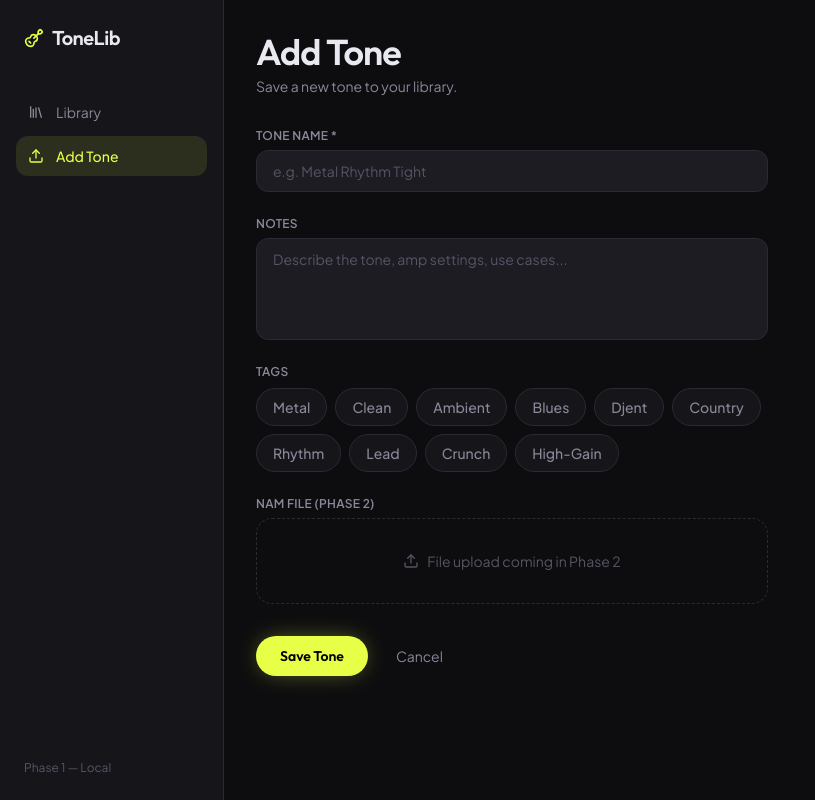
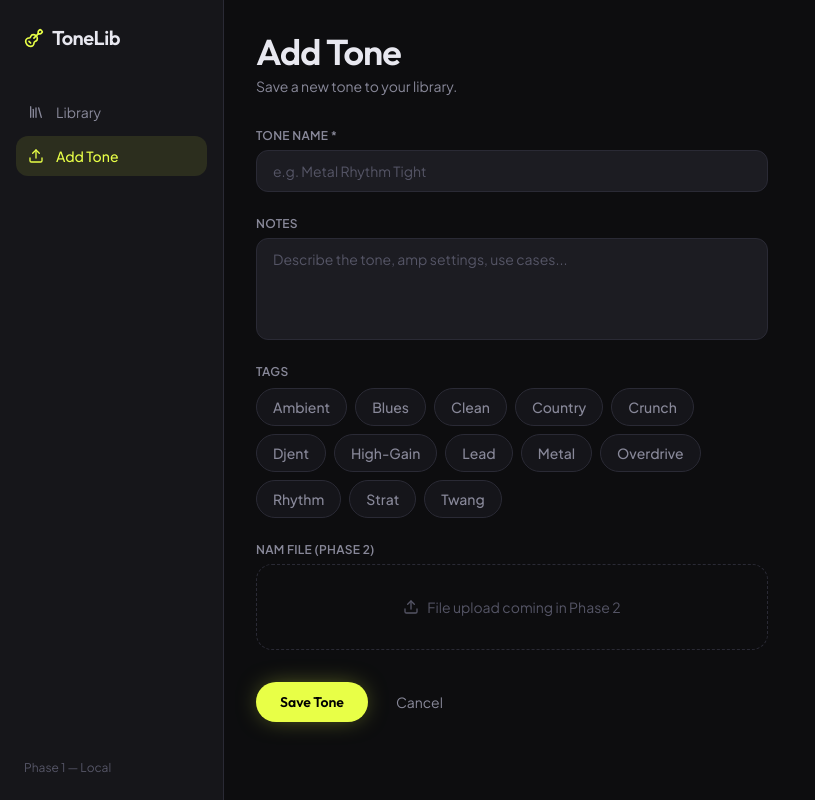
Before and after one commit to h3c70rdelAn9el/tone-library, a React (Vite) app: page /upload in a window 1280 px wide. Shown: the whole page, without its empty margins (0-815 px from the left). Built offline with nearby package versions, Linux system fonts and the light colour scheme.

Commit message:
Refactor tag handling in LibraryPage and UploadPage components. Replaced hardcoded tag arrays with a dynamic function to extract unique tags from mock data. Updated form submission logic in UploadPage to improve user experience.

```diff
--- a/src/pages/LibraryPage.tsx
+++ b/src/pages/LibraryPage.tsx
@@ -1,25 +1,24 @@
-import { useState } from 'react';
+import { useMemo, useState } from 'react';
 import { mockTones } from '../data/mockTones';
 import ToneCard from '../components/ToneCard';
 import EmptyState from '../components/EmptyState';
 import { Search } from 'lucide-react';
 
-const ALL_TAGS = [
-  'metal',
-  'clean',
-  'ambient',
-  'blues',
-  'djent',
-  'country',
-  'rhythm',
-  'lead',
-  'crunch',
-  'high-gain',
-] as const;
+function uniqueTagsFromMock(): string[] {
+  const set = new Set<string>();
+  for (const tone of mockTones) {
+    for (const tag of tone.tags) {
+      set.add(tag);
+    }
+  }
+  return Array.from(set).sort((a, b) => a.localeCompare(b));
+}
 
 export default function LibraryPage() {
   const [query, setQuery] = useState('');
   const [activeTag, setActiveTag] = useState<string | null>(null);
+
+  const allTags = useMemo(() => uniqueTagsFromMock(), []);
 
   const filtered = mockTones.filter((tone) => {
     const matchesQuery =
@@ -64,7 +63,7 @@ export default function LibraryPage() {
         >
           All
         </button>
-        {ALL_TAGS.map((tag) => (
+        {allTags.map((tag) => (
           <button
             type="button"
             key={tag}
--- a/src/pages/UploadPage.tsx
+++ b/src/pages/UploadPage.tsx
@@ -1,19 +1,17 @@
-import { useState, type FormEvent } from 'react';
+import { useMemo, useState } from 'react';
 import { useNavigate } from 'react-router-dom';
 import { Upload } from 'lucide-react';
+import { mockTones } from '../data/mockTones';
 
-const AVAILABLE_TAGS = [
-  'metal',
-  'clean',
-  'ambient',
-  'blues',
-  'djent',
-  'country',
-  'rhythm',
-  'lead',
-  'crunch',
-  'high-gain',
-] as const;
+function uniqueTagsFromMock(): string[] {
+  const set = new Set<string>();
+  for (const tone of mockTones) {
+    for (const tag of tone.tags) {
+      set.add(tag);
+    }
+  }
+  return Array.from(set).sort((a, b) => a.localeCompare(b));
+}
 
 export default function UploadPage() {
   const navigate = useNavigate();
@@ -21,15 +19,21 @@ export default function UploadPage() {
   const [notes, setNotes] = useState('');
   const [selectedTags, setSelectedTags] = useState<string[]>([]);
 
+  const availableTags = useMemo(() => uniqueTagsFromMock(), []);
+
   const toggleTag = (tag: string) => {
     setSelectedTags((prev) =>
       prev.includes(tag) ? prev.filter((t) => t !== tag) : [...prev, tag],
     );
   };
 
-  const handleSubmit = (e: FormEvent<HTMLFormElement>) => {
-    e.preventDefault();
-    alert(`Tone "${name}" would be saved here in Phase 2.`);
+  const handleSave = () => {
+    const trimmed = name.trim();
+    if (!trimmed) {
+      alert('Please enter a tone name.');
+      return;
+    }
+    alert(`Tone "${trimmed}" would be saved in Phase 2.`);
     navigate('/');
   };
 
@@ -42,13 +46,12 @@ export default function UploadPage() {
         <p className="text-brand-subtext text-sm">Save a new tone to your library.</p>
       </div>
 
-      <form onSubmit={handleSubmit} className="flex flex-col gap-6">
+      <div className="flex flex-col gap-6">
         <div className="flex flex-col gap-1.5">
           <label className="text-xs font-body font-semibold uppercase tracking-wide text-brand-subtext">
             Tone Name *
           </label>
           <input
-            required
             value={name}
             onChange={(e) => setName(e.target.value)}
             placeholder="e.g. Metal Rhythm Tight"
@@ -74,7 +77,7 @@ export default function UploadPage() {
             Tags
           </label>
           <div className="flex flex-wrap gap-2">
-            {AVAILABLE_TAGS.map((tag) => (
+            {availableTags.map((tag) => (
               <button
                 type="button"
                 key={tag}
@@ -103,7 +106,8 @@ export default function UploadPage() {
 
         <div className="flex gap-3 pt-2">
           <button
-            type="submit"
+            type="button"
+            onClick={handleSave}
             className="bg-brand-accent text-black font-display font-semibold text-sm px-6 py-2.5 rounded-full hover:bg-brand-accentDim shadow-[0_0_24px_-6px_rgba(232,255,71,0.5)] transition-colors"
           >
             Save Tone
@@ -116,7 +120,7 @@ export default function UploadPage() {
             Cancel
           </button>
         </div>
-      </form>
+      </div>
     </div>
   );
 }
--- a/tailwind.config.js
+++ b/tailwind.config.js
@@ -9,7 +9,7 @@ export default {
           surface: '#16161a',
           card: '#1c1c22',
           border: '#2a2a35',
-          accent: '#e8ff47', // electric yellow-green
+          accent: '#e8ff47',
           accentDim: '#b8cc2e',
           muted: '#555566',
           text: '#e8e8f0',
```
Also changed, not shown: 1 other file (tests, documents, lock files or other folders).
